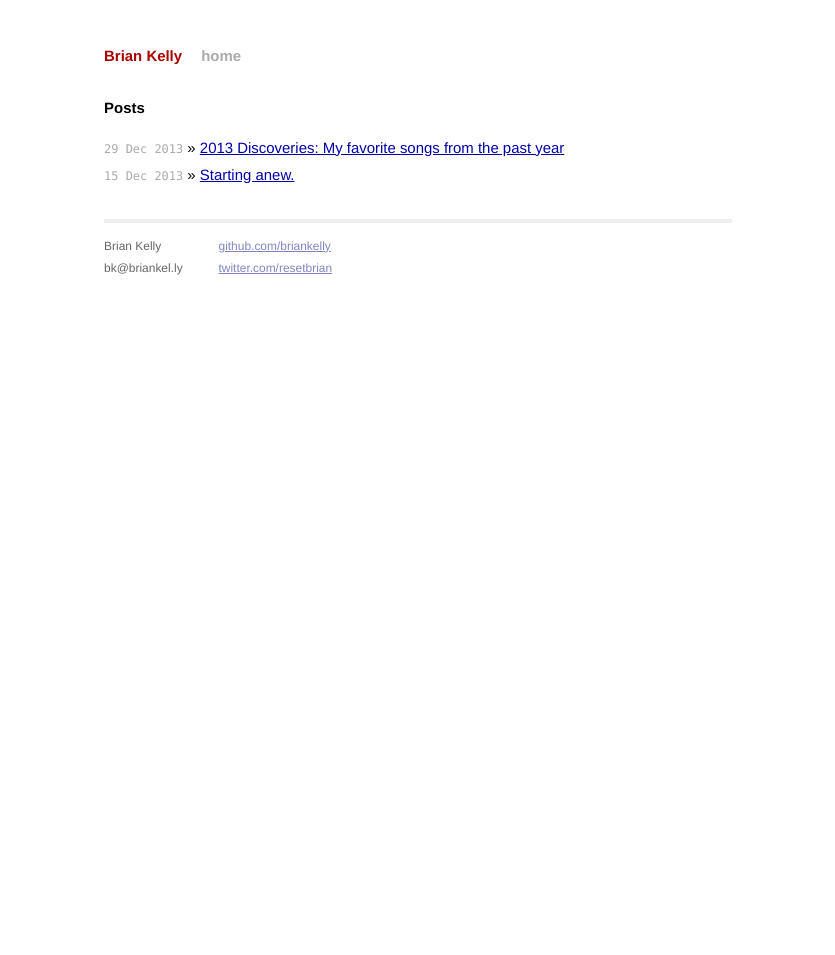
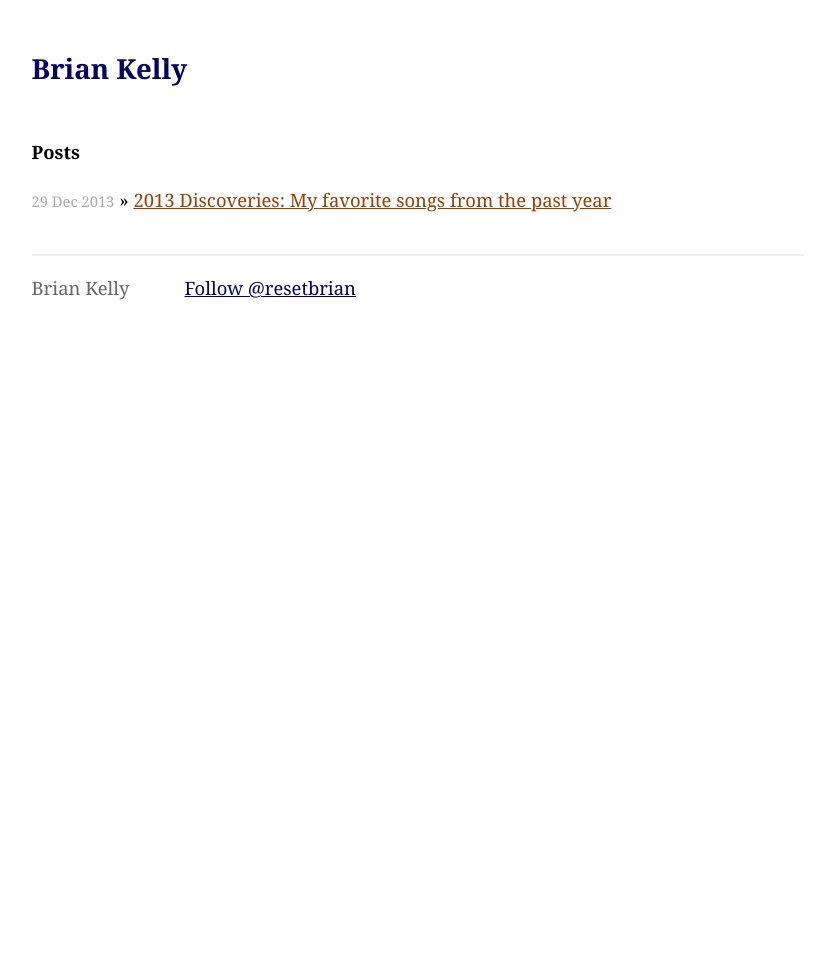
Before and after one commit to briankelly/briankelly.github.io, a Jekyll site: the page built from index.html, in a window 1280 px wide. Shown: the whole page, without its empty margins (222-1057 px from the left). Built offline with Jekyll 4.4.1, drawn with Linux system fonts in a browser that asks for light colours; Markdown is read by kramdown in place of the engine named in the settings; comment, search, counter and statistics services are not loaded.

Commit message:
reworked layouts, completed first post, updated css

```diff
--- a/_layouts/default.html
+++ b/_layouts/default.html
@@ -12,16 +12,16 @@
         <!-- Custom CSS -->
         <link rel="stylesheet" href="/css/main.css">
 
-	<!-- Google Analytics -->
-	<script>(function(i,s,o,g,r,a,m){i['GoogleAnalyticsObject']=r;i[r]=i[r]||function(){(i[r].q=i[r].q||[]).push(arguments)},i[r].l=1*new Date();a=s.createElement(o),m=s.getElementsByTagName(o)[0];a.async=1;a.src=g;m.parentNode.insertBefore(a,m)})(window,document,'script','//www.google-analytics.com/analytics.js','ga');ga('create', 'UA-45016541-1', 'briankel.ly');ga('send', 'pageview');</script>
+	      <!-- Google Analytics -->
+	      <script>(function(i,s,o,g,r,a,m){i['GoogleAnalyticsObject']=r;i[r]=i[r]||function(){(i[r].q=i[r].q||[]).push(arguments)},i[r].l=1*new Date();a=s.createElement(o),m=s.getElementsByTagName(o)[0];a.async=1;a.src=g;m.parentNode.insertBefore(a,m)})(window,document,'script','//www.google-analytics.com/analytics.js','ga');ga('create', 'UA-45016541-1', 'briankel.ly');ga('send', 'pageview');</script>
 
+	      <!-- Twitter -->
+	      <script>!function(d,s,id){var js,fjs=d.getElementsByTagName(s)[0];if(!d.getElementById(id)){js=d.createElement(s);js.id=id;js.src="//platform.twitter.com/widgets.js";fjs.parentNode.insertBefore(js,fjs);}}(document,"script","twitter-wjs");</script>
     </head>
     <body>
-
         <div class="site">
           <div class="header">
             <h1 class="title"><a href="/">{{ site.name }}</a></h1>
-            <a class="extra" href="/">home</a>
           </div>
 
           {{ content }}
@@ -29,14 +29,12 @@
           <div class="footer">
             <div class="contact">
               <p>
-                Brian Kelly<br />
-                bk@briankel.ly
+                Brian Kelly
               </p>
             </div>
             <div class="contact">
               <p>
-                <a href="https://github.com/briankelly">github.com/briankelly</a><br />
-                <a href="https://twitter.com/resetbrian">twitter.com/resetbrian</a><br />
+		<a href="https://twitter.com/resetbrian" class="twitter-follow-button" data-size="large" data-show-count="true" data-lang="en">Follow @resetbrian</a>
               </p>
             </div>
           </div>
--- a/_layouts/post.html
+++ b/_layouts/post.html
@@ -1,9 +1,8 @@
 ---
 layout: default
 ---
-<h2>{{ page.title }}</h2>
+<h2 class="post_title">{{ page.title }}</h2>
 <p class="meta">{{ page.date | date_to_string }}</p>
-
 <div class="post">
 {{ content }}
 </div>
--- a/css/main.css
+++ b/css/main.css
@@ -14,8 +14,8 @@ html, body { height: 100%; }
 
 body {
   background-color: #FFF;
-  font: 13.34px Helvetica, Arial, sans-serif;
-  font-size: small;
+  font: 15px Georgia, serif;
+  font-size: medium;
   text-align: center;
 }
 
@@ -23,11 +23,11 @@ h1, h2, h3, h4, h5, h6 {
   font-size: 100%; }
 
 h1 { margin-bottom: 1em; }
+h3 { margin-top: 1em; margin-bottom: 1em; }
 p { margin: 1em 0; }
 
-a         { color: #00a; }
-a:hover   { color: #000; }
-a:visited { color: #a0a; }
+a         { color: #993D00; }
+
 
 /*****************************************************************************/
 /*
@@ -45,7 +45,7 @@ ul.posts li {
 
 ul.posts span {
   color: #aaa;
-  font-family: Monaco, "Courier New", monospace;
+  /* font-family: Monaco, "Courier New", monospace; */
   font-size: 80%;
 }
 
@@ -57,28 +57,24 @@ ul.posts span {
 
 .site {
   font-size: 115%;
-  text-align: justify;
+  text-align: left;
   width: 42em;
   margin: 3em auto 2em;
   line-height: 1.5em;
 }
 
 .site .header a {
-  font-weight: bold;
   text-decoration: none;
 }
 
 .site .header h1.title {
   display: inline-block;
+  font-size: 150%;
   margin-bottom: 2em;
 }
 
 .site .header h1.title a {
-  color: #a00;
-}
-
-.site .header h1.title a:hover {
-  color: #000;
+  color: #000066;
 }
 
 .site .header a.extra {
@@ -90,14 +86,18 @@ ul.posts span {
   color: #000;
 }
 
+.site .post_title {
+  font-size: 130%;
+}
+
 .site .meta {
   color: #aaa;
 }
 
 .site .footer {
-  font-size: 80%;
+
   color: #666;
-  border-top: 4px solid #eee;
+  border-top: 2px solid #eee;
   margin-top: 2em;
   overflow: hidden;
 }
@@ -108,7 +108,7 @@ ul.posts span {
 }
 
 .site .footer .contact a {
-  color: #8085C1;
+  color: #000066;
 }
 
 .site .footer .rss {
```
Also changed, not shown: _posts/2013-12-15-first.md (deleted, +0 -16 lines), _posts/2013-12-29-discoveries.md (renamed from _posts/2013-12-29-2013-discoveries.md, +7 -1 lines), img/jambox_nathan.jpg (added).
